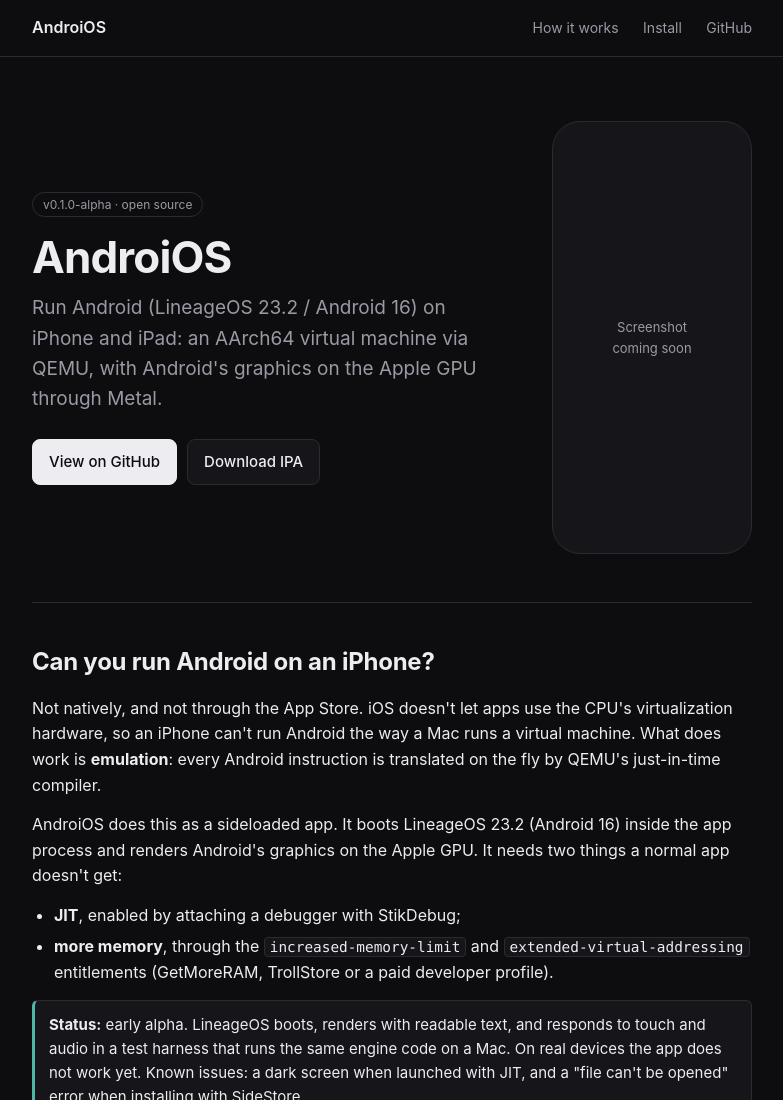
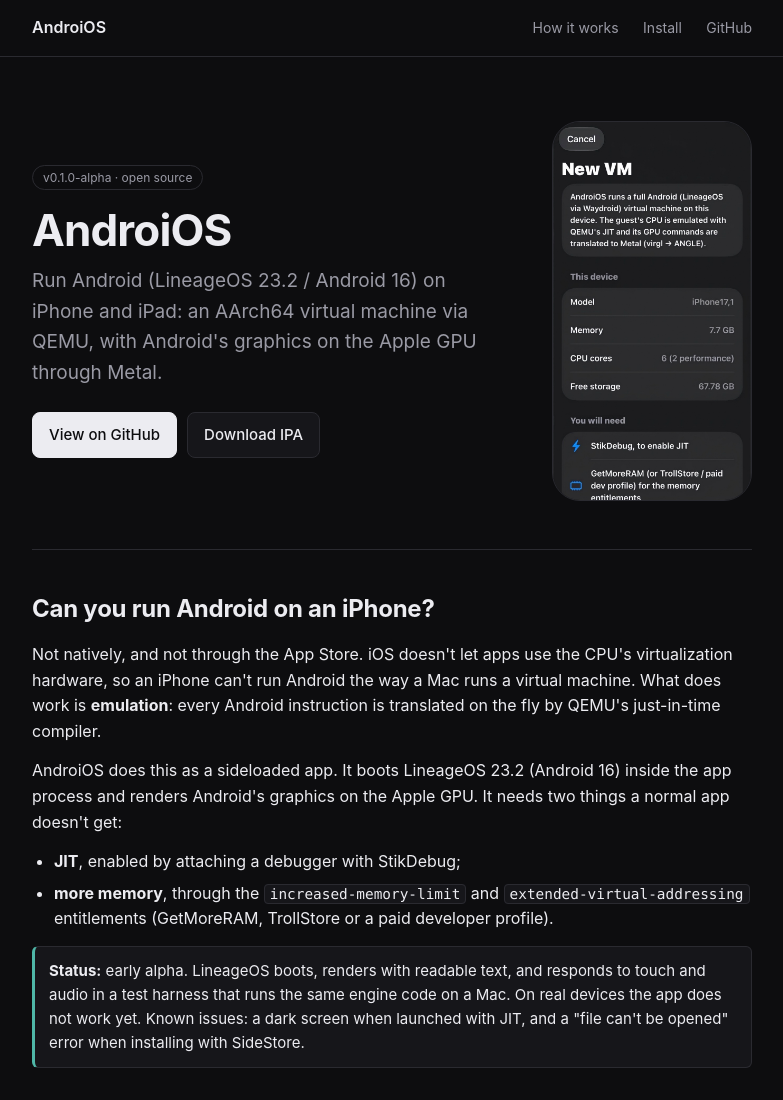
Before and after one commit to alolaxd/AndroiOS, a plain HTML site: page index.html in a window 1280 px wide. Shown: the top 1100 px of the page, without its empty margins (248-1031 px from the left). Drawn offline with Linux system fonts and the light colour scheme.

Commit message:
Site: add app screenshot (metadata stripped) as hero and social image
Co-Authored-By: Claude Opus 5.5 <noreply@anthropic.com>

```diff
--- a/index.html
+++ b/index.html
@@ -13,7 +13,12 @@
 <meta property="og:description" content="An open-source iOS app that boots LineageOS 23.2 (Android 16) in a QEMU virtual machine, with Android's graphics rendered on the Apple GPU through Metal.">
 <meta property="og:url" content="https://alolaxd.github.io/AndroiOS/">
 <meta property="og:site_name" content="AndroiOS">
+<meta property="og:image" content="https://alolaxd.github.io/AndroiOS/images/screenshot.jpg">
+<meta property="og:image:width" content="750">
+<meta property="og:image:height" content="1424">
+<meta property="og:image:alt" content="AndroiOS New VM setup screen on iPhone">
 <meta name="twitter:card" content="summary">
+<meta name="twitter:image" content="https://alolaxd.github.io/AndroiOS/images/screenshot.jpg">
 <meta name="twitter:title" content="AndroiOS – Run Android on iPhone and iPad">
 <meta name="twitter:description" content="LineageOS 23.2 (Android 16) in a QEMU VM on iOS, with Metal GPU acceleration. Open source, early alpha.">
 
@@ -27,6 +32,7 @@
   "operatingSystem": "iOS, iPadOS",
   "softwareVersion": "0.1.0-alpha",
   "url": "https://alolaxd.github.io/AndroiOS/",
+  "screenshot": "https://alolaxd.github.io/AndroiOS/images/screenshot.jpg",
   "downloadUrl": "https://github.com/alolaxd/AndroiOS/releases",
   "license": "https://github.com/alolaxd/AndroiOS/blob/main/LICENSE",
   "isAccessibleForFree": true,
@@ -102,10 +108,8 @@
   .btn:hover { text-decoration: none; border-color: var(--muted); }
 
   .phone {
-    aspect-ratio: 9 / 19.5; width: 100%;
+    aspect-ratio: 750 / 1424; width: 100%; height: auto; display: block; object-fit: cover;
     border: 1px solid var(--border); border-radius: 28px; background: var(--surface);
-    display: flex; align-items: center; justify-content: center; text-align: center;
-    color: var(--muted); font-size: 13px; padding: 16px;
   }
 
   main section { border-top: 1px solid var(--border); padding: 40px 0; }
@@ -163,7 +167,7 @@
         <a class="btn" href="https://github.com/alolaxd/AndroiOS/releases">Download IPA</a>
       </div>
     </div>
-    <div class="phone" role="img" aria-label="Screenshot placeholder">Screenshot<br>coming soon</div>
+    <img class="phone" src="images/screenshot.jpg" width="750" height="1424" alt="AndroiOS on iPhone: the New VM setup screen listing the device model, memory, CPU cores and free storage, and the tools you need: StikDebug and GetMoreRAM.">
   </div>
 </div>
 
```
Also changed, not shown: images/screenshot.jpg (added).
